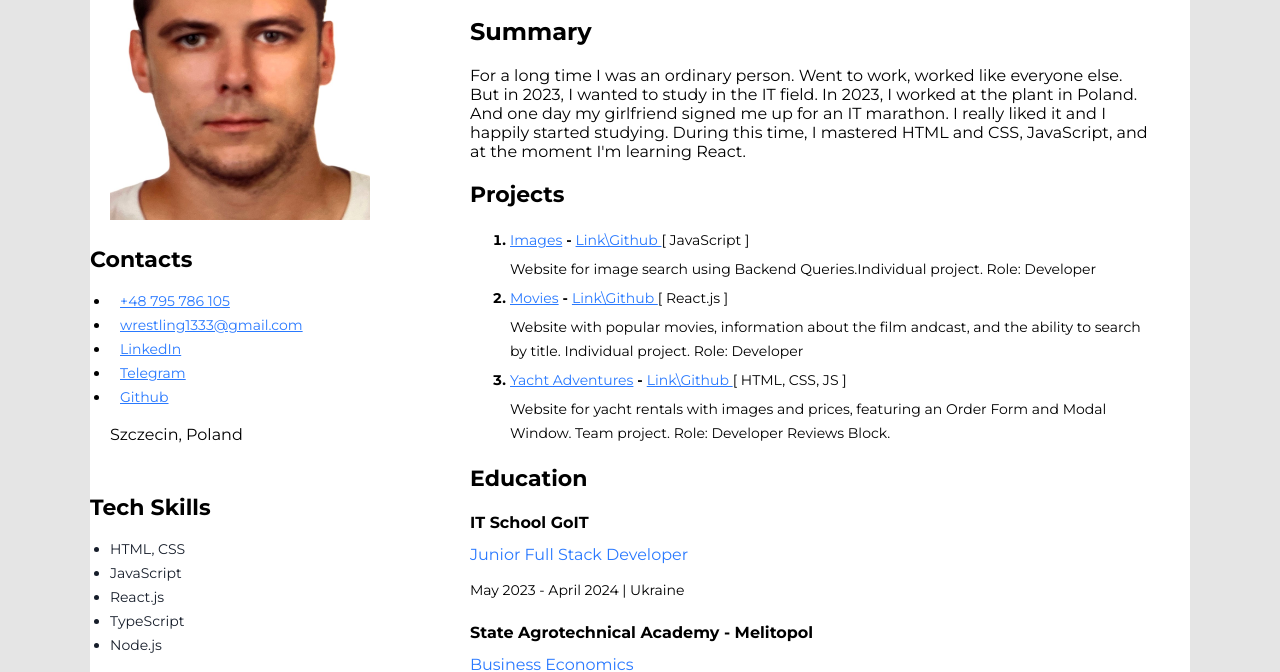
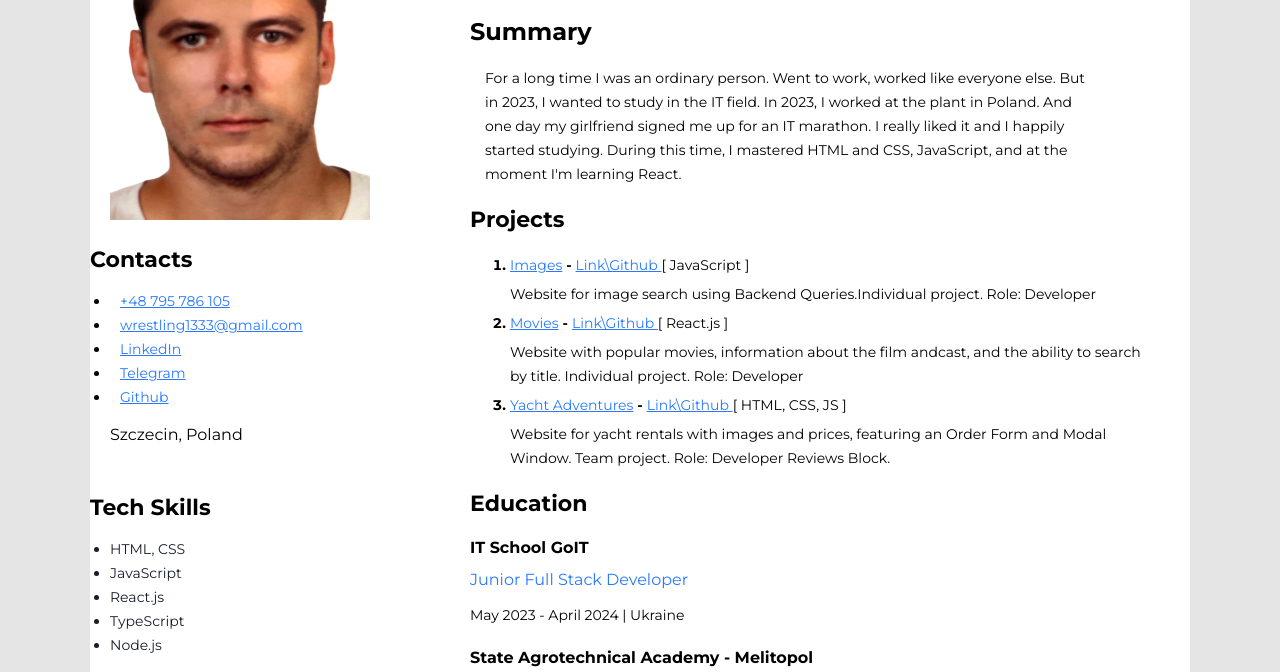
Before and after one commit to Wanderer1333/Resume, a plain HTML site: page index.html in a window 1280 px wide. Shown: the part 138-810 px from the top of the page. Drawn offline with Linux system fonts and the light colour scheme.

Commit message:
Update styles.css

```diff
--- a/css/styles.css
+++ b/css/styles.css
@@ -100,7 +100,7 @@ body {
   margin-bottom: 8px;
 }
 
-.my-sumary {
+.my-summary {
   font-style: normal;
   font-weight: 400;
   font-size: 14px;
```
